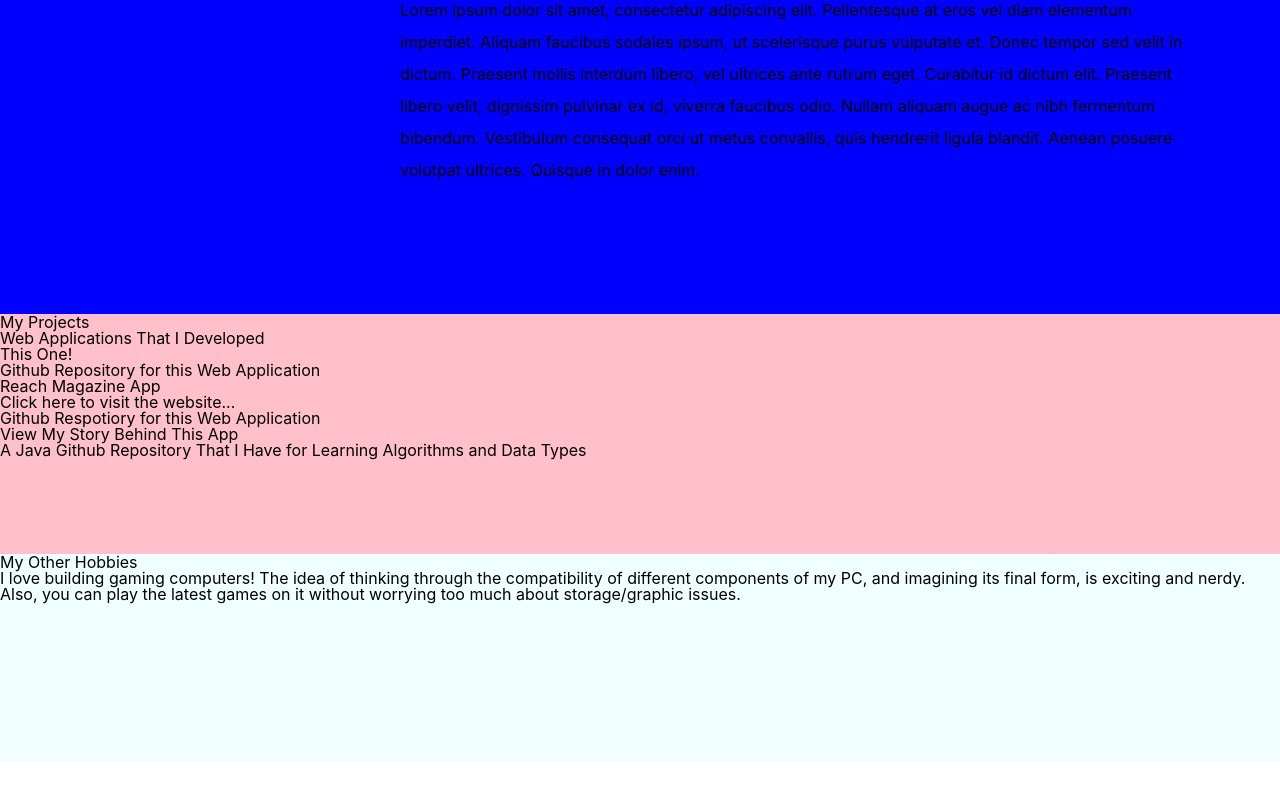
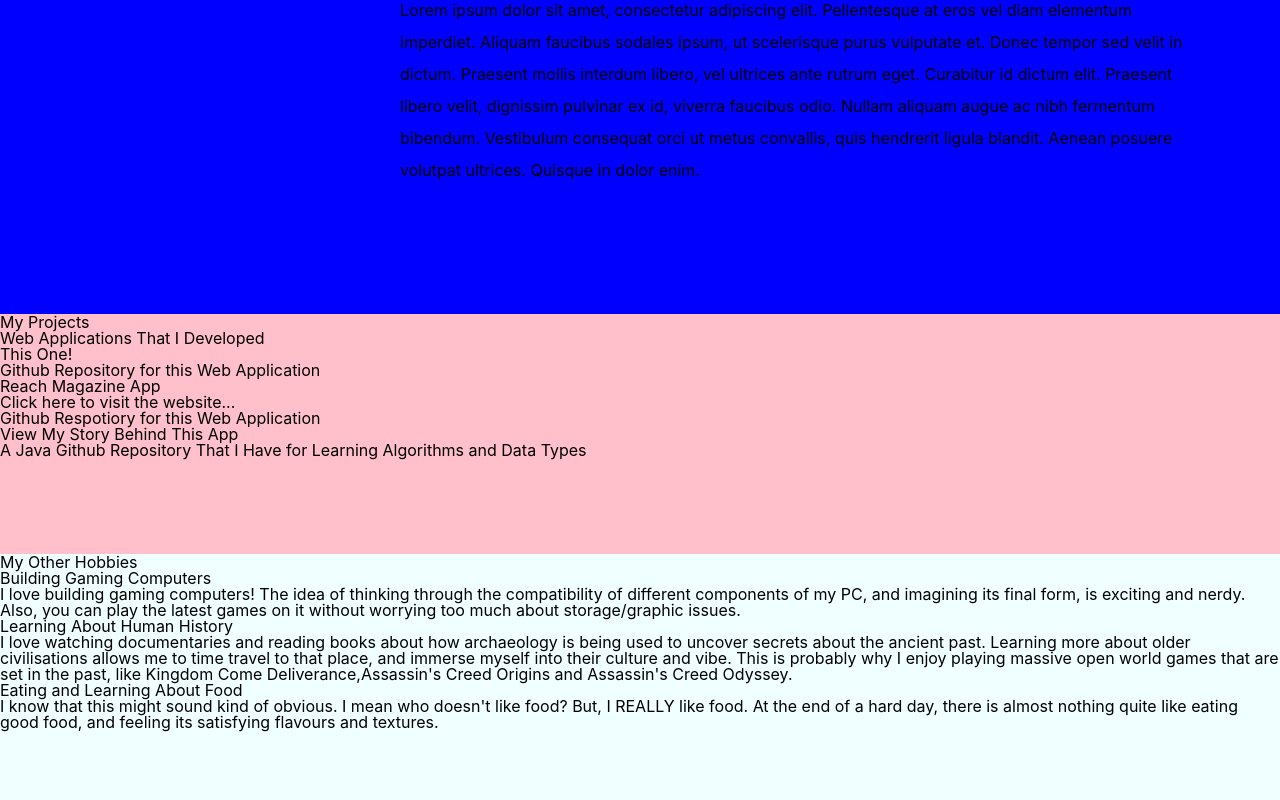
Before and after one commit to pdsla112/personal-webapp, a React (Create React App) app in the folder client/: page / in a window 1280 px wide. Shown: the part 872-1672 px from the top of the page. Before the commit the page ends 1634 px from the top, so only its background shows below. Built offline with nearby package versions, Linux system fonts and the light colour scheme.

Commit message:
Add more content into the fourth home box

```diff
--- a/client/src/HomeFourthBox.js
+++ b/client/src/HomeFourthBox.js
@@ -5,6 +5,7 @@ class HomeFourthBox extends React.Component {
         return (
             <div id="home-fourth-box">
                 <h2>My Other Hobbies</h2>
+                <h3>Building Gaming Computers</h3>
                 <p>
                     I love building gaming computers!
                     The idea of thinking through the compatibility of different components
@@ -12,6 +13,22 @@ class HomeFourthBox extends React.Component {
                     Also, you can play the latest games on it without worrying too much
                     about storage/graphic issues.
                 </p>
+                <h3>Learning About Human History</h3>
+                <p>
+                    I love watching documentaries and reading books about how
+                    archaeology is being used to uncover secrets about the ancient
+                    past. Learning more about older civilisations allows me to
+                    time travel to that place, and immerse myself into their
+                    culture and vibe. This is probably why I enjoy playing massive open world
+                    games that are set in the past, like <em>Kingdom Come Deliverance</em>,
+                    <em>Assassin's Creed Origins</em> and <em>Assassin's Creed Odyssey</em>.
+                </p>
+                <h3>Eating and Learning About Food</h3>
+                <p>
+                    I know that this might sound kind of obvious. I mean who doesn't like food?
+                    But, I <em>REALLY</em> like food. At the end of a hard day, there is almost
+                    nothing quite like eating good food, and feeling its satisfying flavours and textures.
+                </p>
             </div>
         );
     }
```
